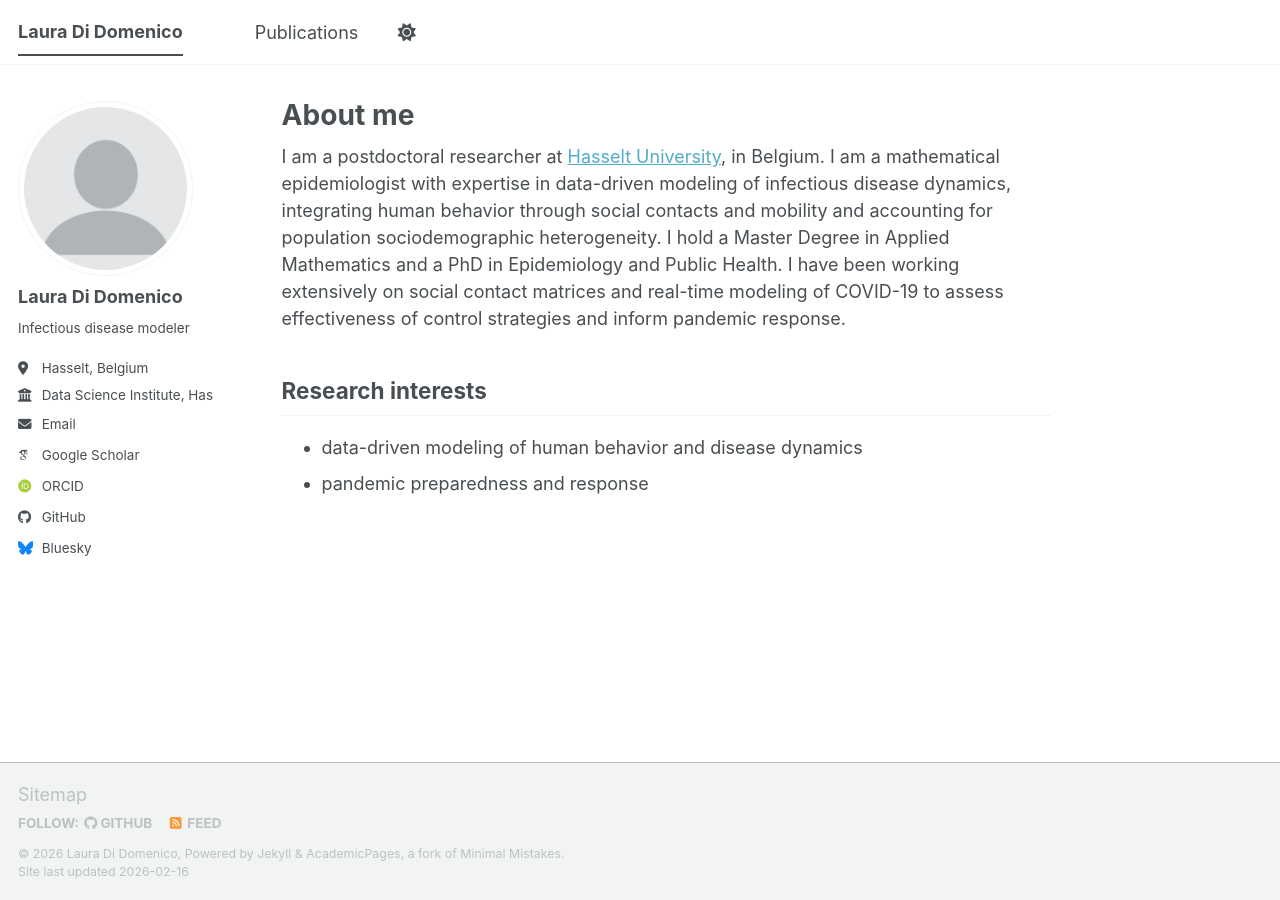
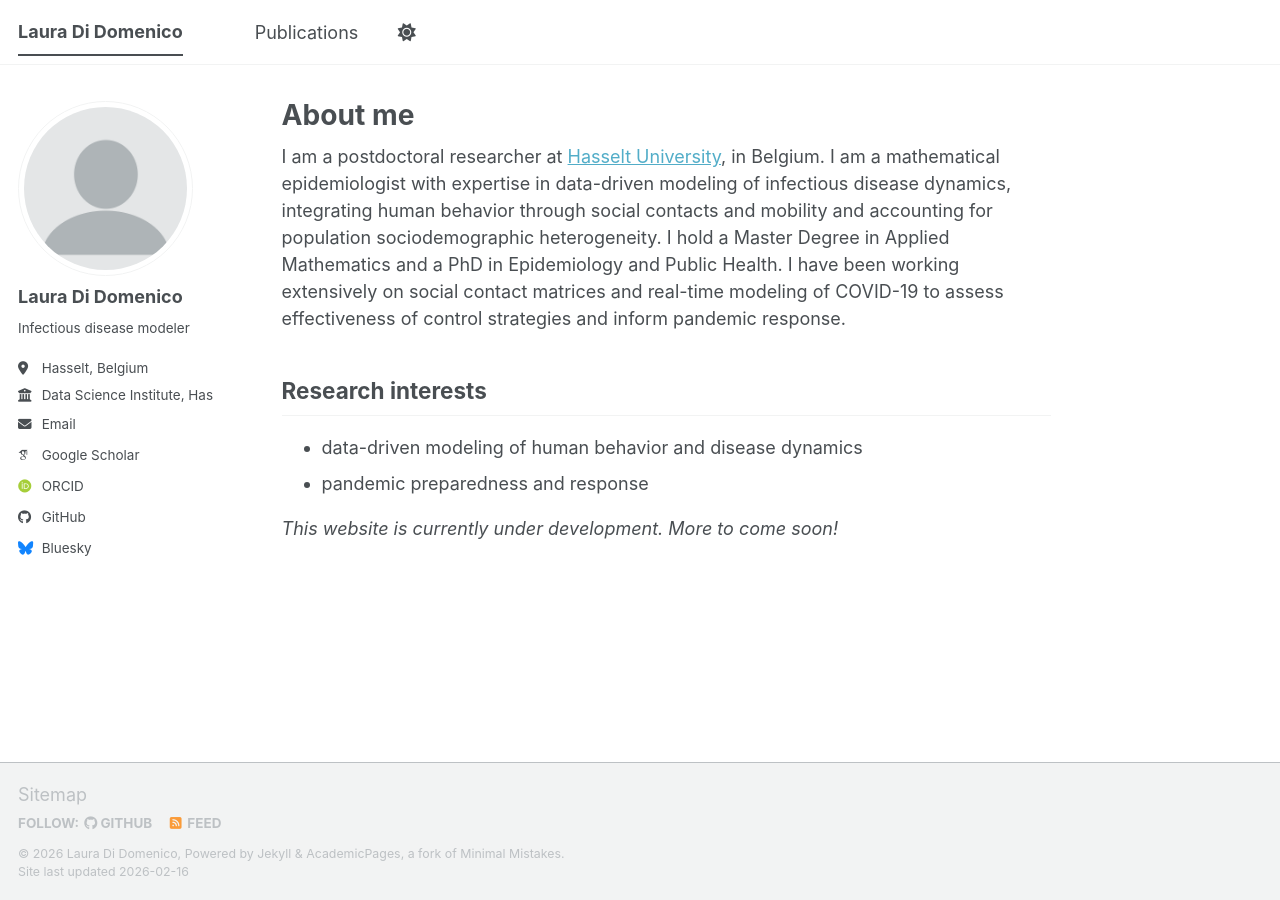
Before and after one commit to laura-didomenico/laura-didomenico.github.io, a Jekyll site: the page built from _pages/about.md, in a window 1280 px wide. Built offline with Jekyll 4.4.1, drawn with Linux system fonts in a browser that asks for light colours; some web fonts are replaced; a script bundle is joined from its source files by our own code; library files that are not in the unit come from our copies.

Commit message:
Add development notice to about page
Added a note indicating that the website is under development.

```diff
--- a/_pages/about.md
+++ b/_pages/about.md
@@ -14,3 +14,5 @@ Research interests
 ------
 - data-driven modeling of human behavior and disease dynamics
 - pandemic preparedness and response
+
+_This website is currently under development. More to come soon!_
```
